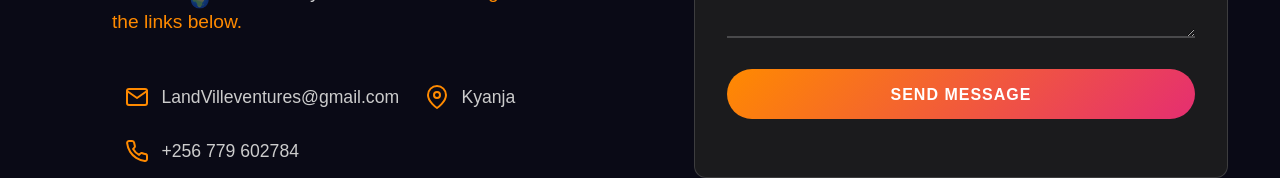
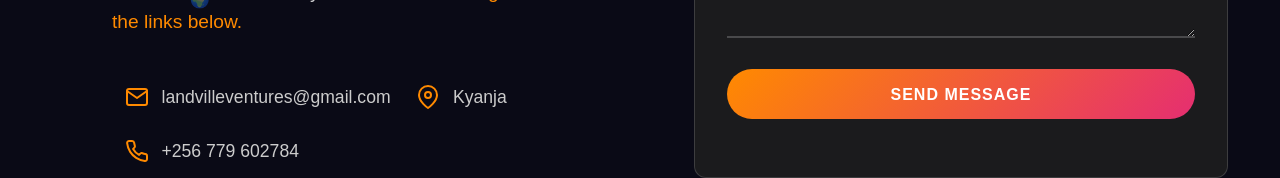
Before and after one commit to tumu-10/LandVille-frontend, a Next.js app: page /contact in a window 1280 px wide. Shown: the part 469-647 px from the top of the page. Built offline with nearby package versions, Linux system fonts and the light colour scheme.

Commit message:
Your contact new

```diff
--- a/app/contact/page.tsx
+++ b/app/contact/page.tsx
@@ -126,12 +126,13 @@ const ContactPage = () => {
         {/* Contact Information Section */}
         <motion.div className={styles.contactInfo}>
           <h1 className={styles.typewriter}>
-            {typedText && typedText.split("\n").map((line, index, arr) => (
-              <span key={index}>
-                {line}
-                {index < arr.length - 1 && <br />}
-              </span>
-            ))}
+            {typedText &&
+              typedText.split("\n").map((line, index, arr) => (
+                <span key={index}>
+                  {line}
+                  {index < arr.length - 1 && <br />}
+                </span>
+              ))}
             <span className={styles.cursor}>|</span>
           </h1>
           <p>
@@ -140,8 +141,8 @@ const ContactPage = () => {
           </p>
 
           <div className={styles.links}>
-            <a href="mailto:Landvilleventures@gmail.com">
-              <FiMail className={styles.icon} /> LandVilleventures@gmail.com
+            <a href="mailto:landvilleventures@gmail.com">
+              <FiMail className={styles.icon} /> landvilleventures@gmail.com
             </a>
             <a
               href="https://www.google.com/maps/place/Kyanja+Mall/@0.3957122,32.5951815,15.04z/data=!4m6!3m5!1s0x177db12d98a508d3:0xe23ffa68c188c230!8m2!3d0.3953297!4d32.5933825!16s%2Fg%2F11l1_rvjwq?entry=ttu&g_ep=EgoyMDI1MDIyNC4wIKXMDSoASAFQAw%3D%3D"
@@ -165,6 +166,9 @@ const ContactPage = () => {
           animate={{ opacity: 1, x: 0 }}
           transition={{ duration: 0.8, delay: 0.2 }}
         >
+          {/* Hidden input to always send to landvilleventures@gmail.com */}
+          <input type="hidden" name="to_email" value="landvilleventures@gmail.com" />
+
           <div className={styles.inputGroup}>
             <input id="name" name="name" type="text" required />
             <label htmlFor="name">Your Name</label>
@@ -180,7 +184,7 @@ const ContactPage = () => {
             <label htmlFor="message">Your Message</label>
           </div>
 
-          <button type="submit" value="landvilleventures@gmail.com" >Send Message</button>
+          <button type="submit">Send Message</button>
 
           <AnimatePresence>
             {status !== "idle" && (
```
